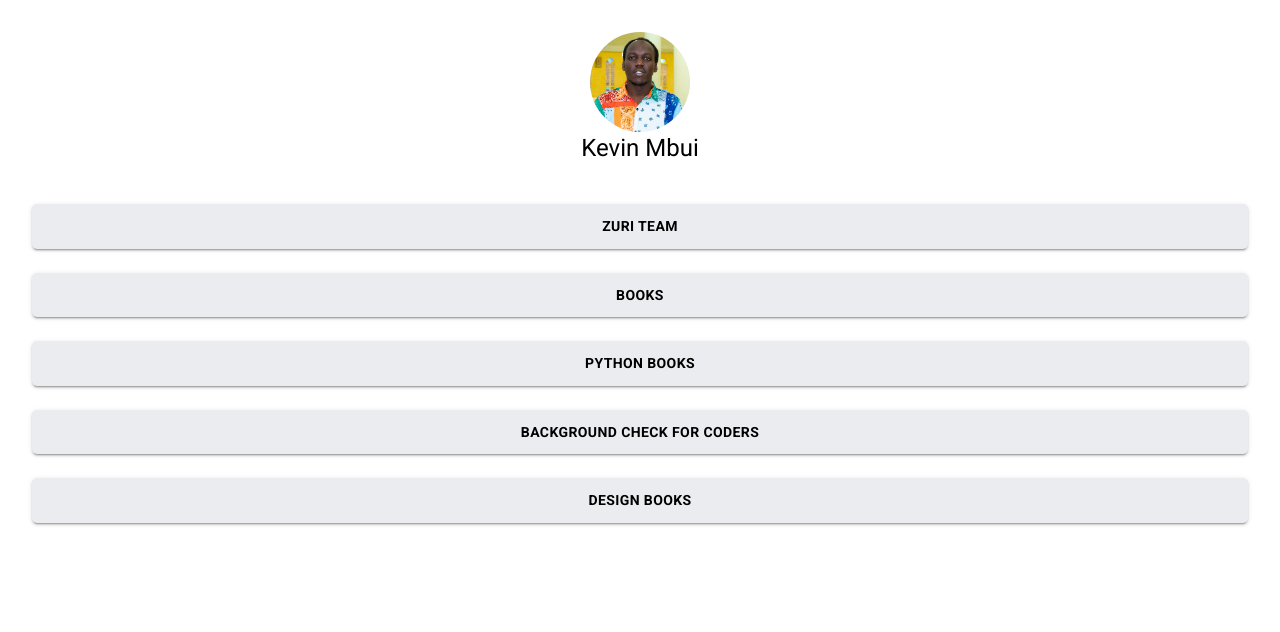
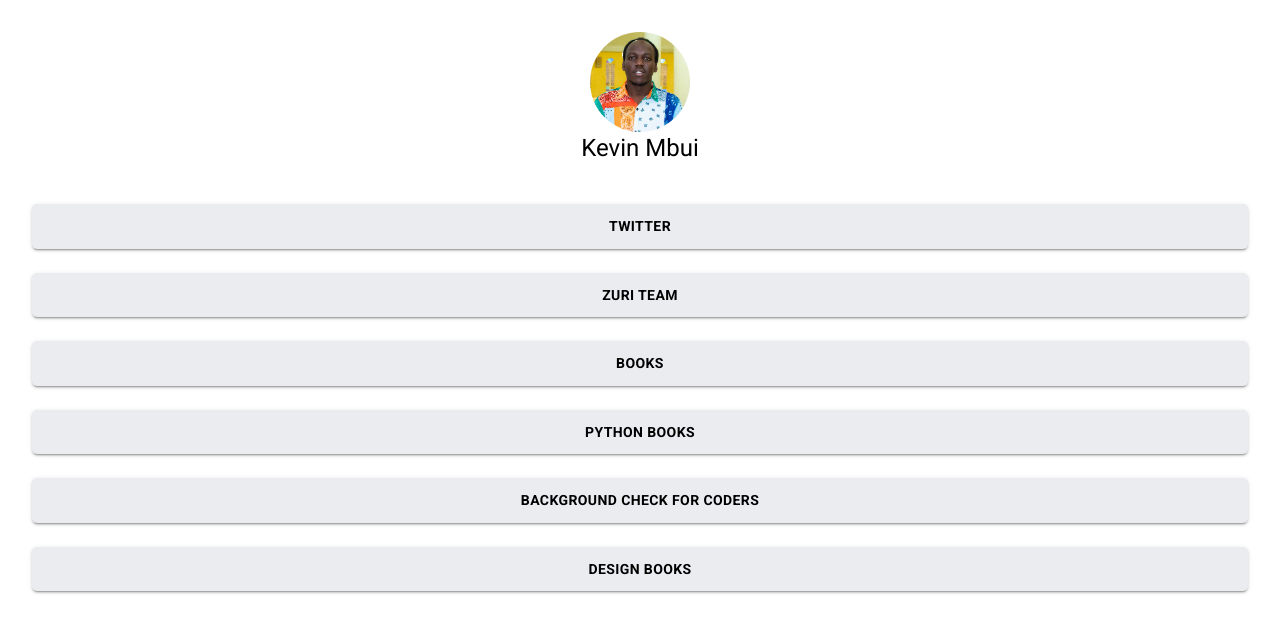
Before and after one commit to kevinmbuicode/HNG-Linktree-Internship, a React (Create React App) app in the folder link_tree/: page / in a window 1280 px wide. Shown: the top 632 px of the page. Built offline with nearby package versions, Linux system fonts and the light colour scheme.

Commit message:
Added twitter link

```diff
--- a/link_tree/src/components/linksSection.js
+++ b/link_tree/src/components/linksSection.js
@@ -32,6 +32,9 @@ const LinksSection = () => {
       }}
     >
       <CustomButton variant="contained" color="success">
+        <a href="https://twitter.com/kevinmbuimushan">Twitter</a>
+      </CustomButton>
+      <CustomButton variant="contained" color="success">
         <a href="https://training.zuri.team/">Zuri Team</a>
       </CustomButton>
       <CustomButton id="books" variant="contained" color="success">
```
